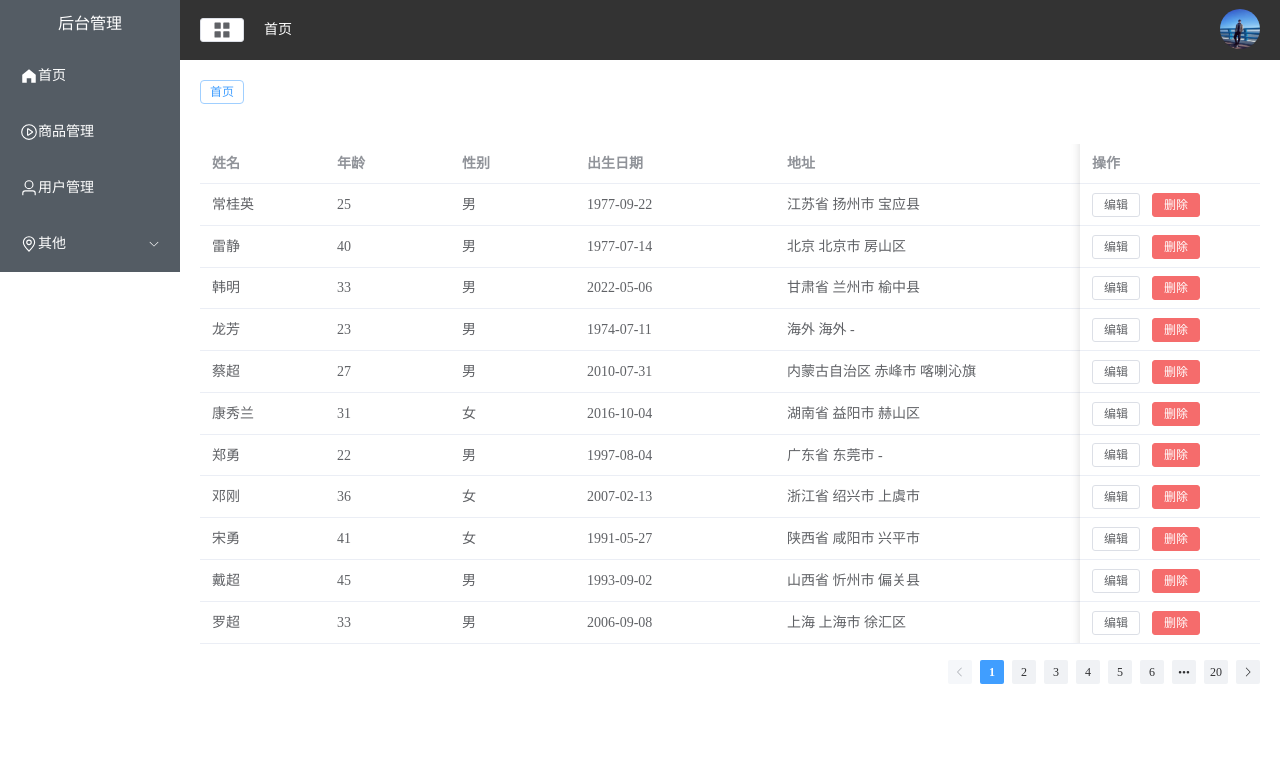
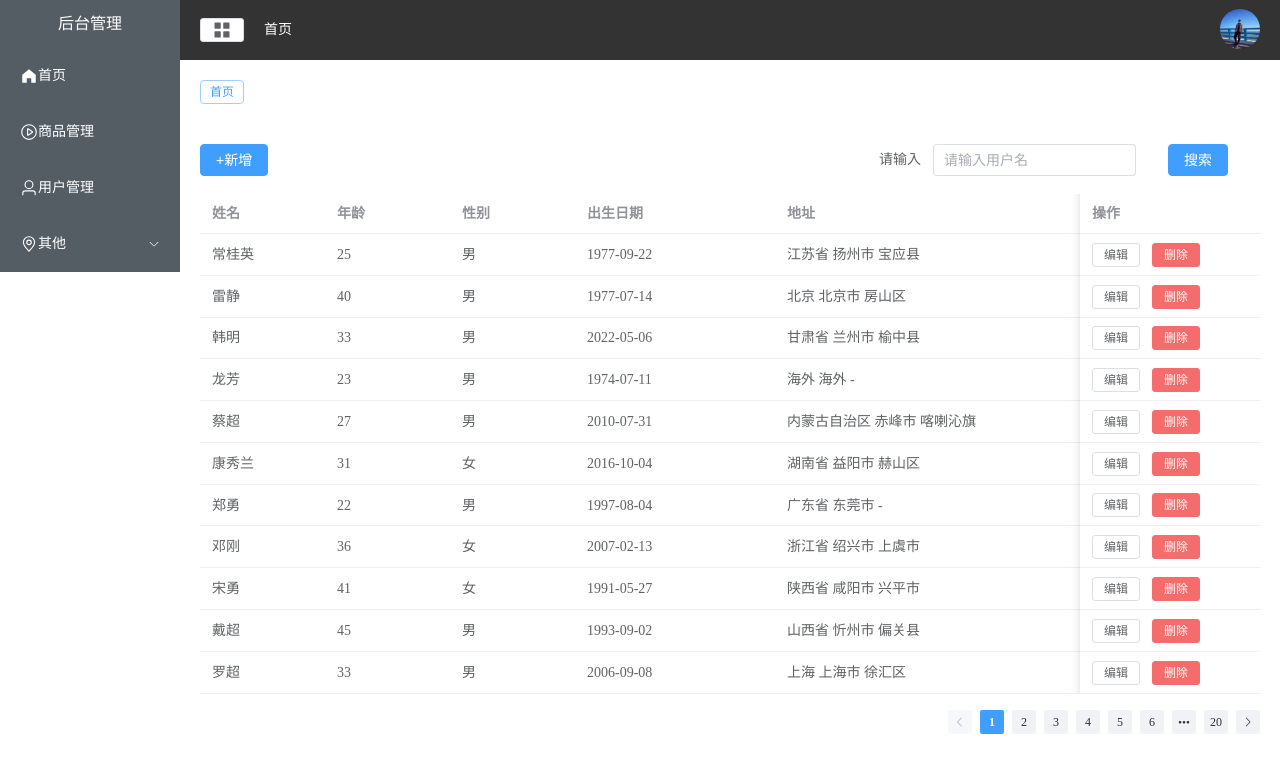
Before and after one commit to huangyf31/my-vue-app, a Vue app: page /#/user in a window 1280 px wide. Shown: the top 772 px of the page. Built offline with nearby package versions, Linux system fonts and the light colour scheme.

Commit message:
搜索框

```diff
--- a/src/views/user/User.vue
+++ b/src/views/user/User.vue
@@ -1,4 +1,15 @@
 <template>
+  <div class="user-header">
+    <el-button type="primary">+新增</el-button>
+    <el-form :inline="true" :model="formInline">
+      <el-form-item label="请输入">
+        <el-input v-model="formInline.keyword" placeholder="请输入用户名"/>
+      </el-form-item>
+      <el-form-item>
+        <el-button type="primary" @click="handleSearch()">搜索</el-button>
+      </el-form-item>
+    </el-form>
+  </div>
   <div class="table">
     <el-table :data="list" style="width: 100%" height="500px">
       <el-table-column
@@ -62,6 +73,10 @@ const tableLabel = reactive([
 const config = reactive({
   total: 0,
   page: 1,
+  name: ''
+})
+const formInline = reactive({
+  keyword: "",
 })
 const getUserData = async (config) => {
   let res = await proxy.$api.getUserData(config);
@@ -76,19 +91,28 @@ const clickPage = (page) => {
   config.page = page;
   getUserData(config);
 }
+const handleSearch = () => {
+  config.name = formInline.keyword;
+  getUserData(config);
+}
 onMounted(() => {
   getUserData(config);
 })
 </script>
 
 <style lang="less" scoped>
-.table{
+.table {
   position: relative;
   height: 520px;
-  .pager{
+
+  .pager {
     position: absolute;
     right: 0;
     bottom: -20px;
   }
 }
+.user-header{
+  display: flex;
+  justify-content: space-between;
+}
 </style>
```
